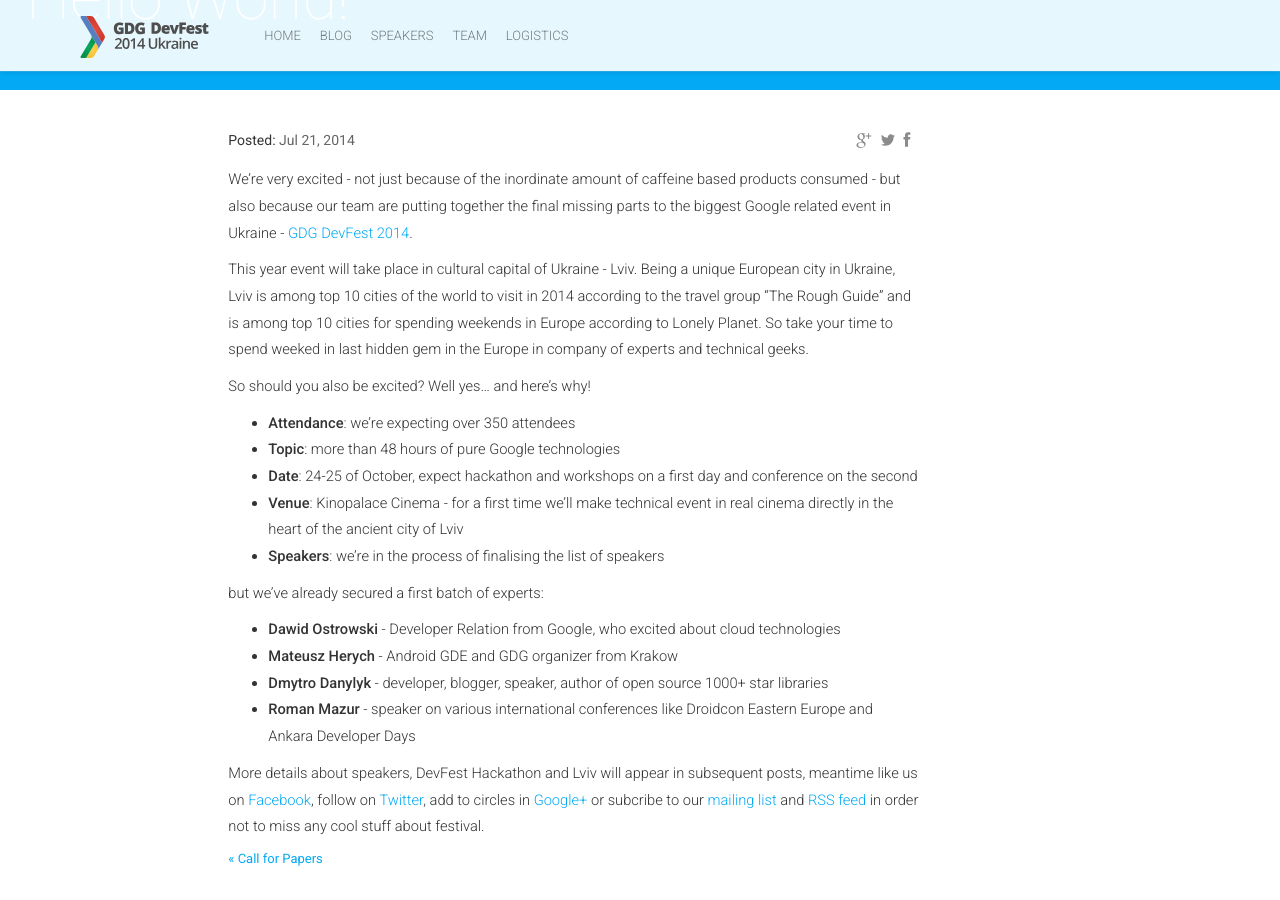
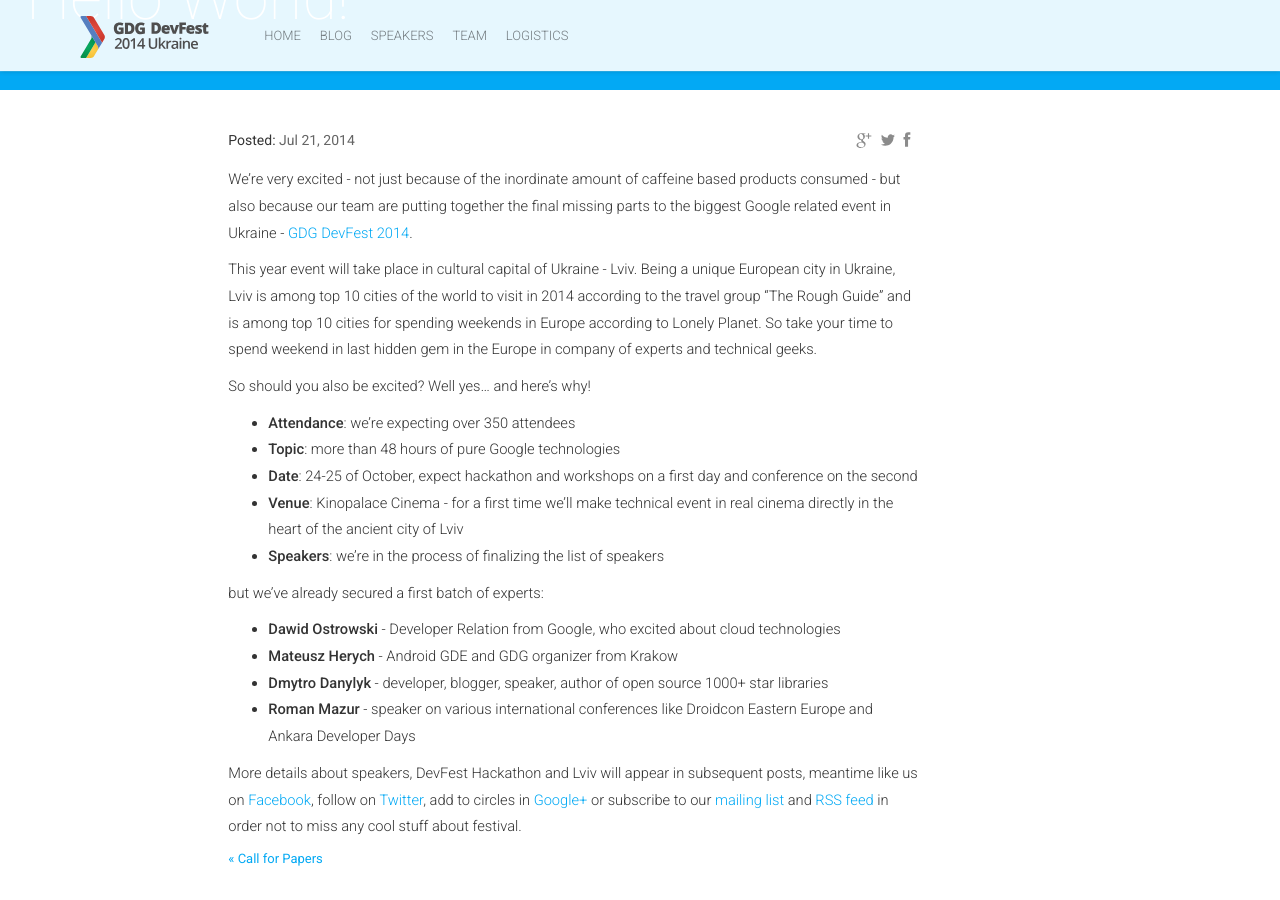
Before and after one commit to GDG-Ukraine/devfest-ukraine-14, a Jekyll site: the page built from _posts/2014-07-21-hello-world.markdown, in a window 1280 px wide and 900 px high, scrolled down 510 px. Built offline with Jekyll 4.4.1, drawn with Linux system fonts in a browser that asks for light colours; nearby versions of some CDN libraries; comment, search, counter and statistics services are not loaded.

Commit message:
Fixed typos

```diff
--- a/_posts/2014-07-21-hello-world.markdown
+++ b/_posts/2014-07-21-hello-world.markdown
@@ -9,7 +9,7 @@ We're very excited - not just because of the inordinate amount of caffeine based
 but also because our team are putting together
 the final missing parts to the biggest Google related event in Ukraine - [GDG DevFest 2014](http://devfest.gdg.org.ua/).
 
-This year event will take place in cultural capital of Ukraine - Lviv. Being a unique European city in Ukraine, Lviv is among top 10 cities of the world to visit in 2014 according to the travel group “The Rough Guide” and is among top 10 cities for spending weekends in Europe according to Lonely Planet. So take your time to spend weeked in last hidden gem in the Europe in company of experts and technical geeks.
+This year event will take place in cultural capital of Ukraine - Lviv. Being a unique European city in Ukraine, Lviv is among top 10 cities of the world to visit in 2014 according to the travel group “The Rough Guide” and is among top 10 cities for spending weekends in Europe according to Lonely Planet. So take your time to spend weekend in last hidden gem in the Europe in company of experts and technical geeks.
 
 So should you also be excited? Well yes... and here's why!
 
@@ -17,7 +17,7 @@ So should you also be excited? Well yes... and here's why!
 * **Topic**: more than 48 hours of pure Google technologies
 * **Date**: 24-25 of October, expect hackathon and workshops on a first day and conference on the second
 * **Venue**: Kinopalace Cinema - for a first time we'll make technical event in real cinema directly in the heart of the ancient city of Lviv
-* **Speakers**: we're in the process of finalising the list of speakers
+* **Speakers**: we're in the process of finalizing the list of speakers
 
 but we've already secured a first batch of experts:
 
@@ -27,4 +27,4 @@ but we've already secured a first batch of experts:
 * **Roman Mazur** - speaker on various international conferences like Droidcon Eastern Europe and Ankara Developer Days<br>
 
 
-More details about speakers, DevFest Hackathon and Lviv will appear in subsequent posts, meantime like us on [Facebook](https://facebook.com/GDGLviv), follow on [Twitter](https://twitter.com/intent/user?screen_name=GDGLviv), add to circles in [Google+](https://plus.google.com/b/102444623953913144164) or subcribe to our [mailing list](http://gdg.us5.list-manage1.com/subscribe/post?u=9fc8aa205b0521b5f05fc8e1e&id=ae0fb459fc) and [RSS feed](http://devfest.gdg.org.ua/feed.xml) in order not to miss any cool stuff about festival.
+More details about speakers, DevFest Hackathon and Lviv will appear in subsequent posts, meantime like us on [Facebook](https://facebook.com/GDGLviv), follow on [Twitter](https://twitter.com/intent/user?screen_name=GDGLviv), add to circles in [Google+](https://plus.google.com/b/102444623953913144164) or subscribe to our [mailing list](http://gdg.us5.list-manage1.com/subscribe/post?u=9fc8aa205b0521b5f05fc8e1e&id=ae0fb459fc) and [RSS feed](http://devfest.gdg.org.ua/feed.xml) in order not to miss any cool stuff about festival.
```
